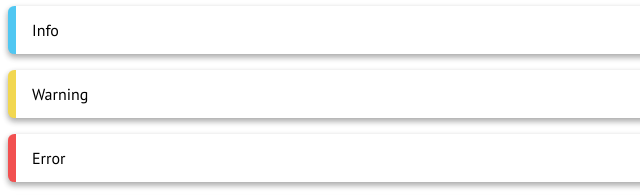
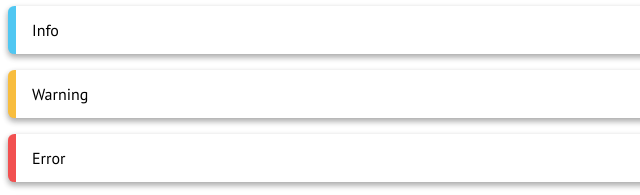
Before and after one commit to lovvskillz/kien-css, a website: page docs/index.html in a window 1280 px wide. Shown: the part 424-619 px from the top of the page, 0-640 px from the left. Drawn offline with nearby package versions, Linux system fonts and the light colour scheme; files that its build step writes are made by us from their sources.

Commit message:
make warning color darker

```diff
--- a/scss/_variables.scss
+++ b/scss/_variables.scss
@@ -3,7 +3,7 @@ $primary-color: #955CFF;
 $secondary-color: #FC765B;
 $success-color: #50F361;
 $info-color: #50C7F2;
-$warning-color: #F2D750;
+$warning-color: #F8BD3E;
 $error-color: #F25050;
 $light-color: #EDEEF0;
 $dark-color: #1B1C1E;
```
